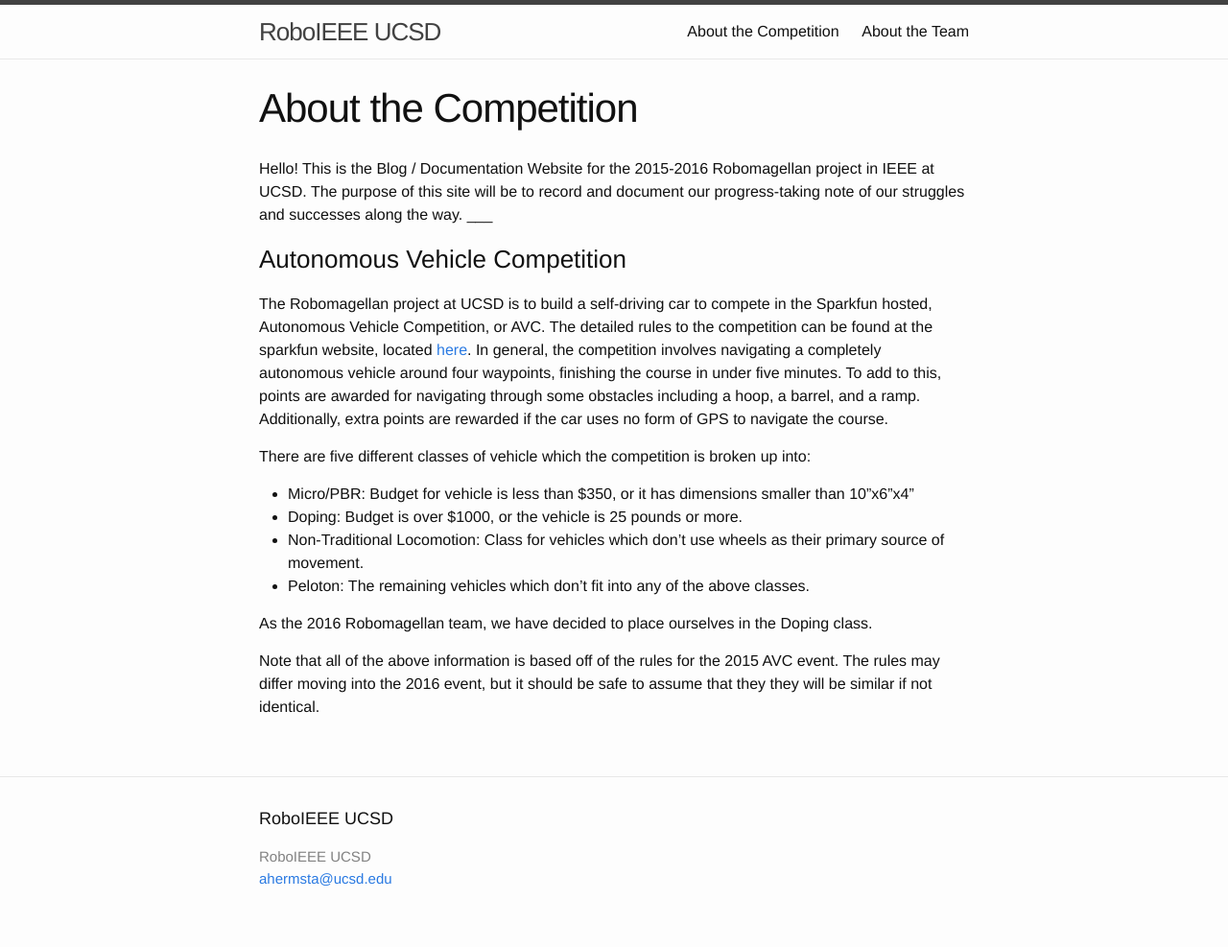
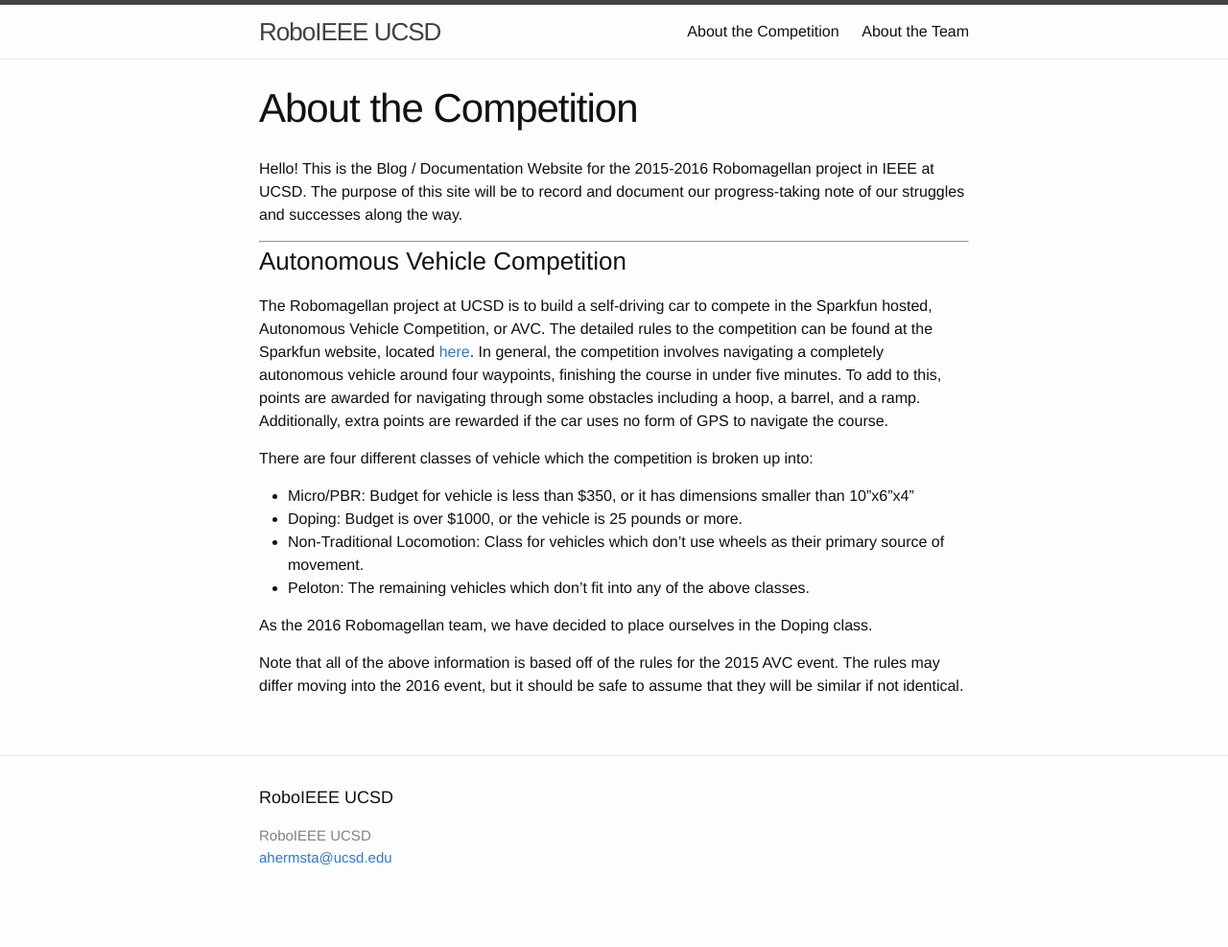
Before and after one commit to hermstadalex/UCSDroboIEEE, a Jekyll site: the page built from about_competition.md, in a window 1280 px wide. Shown: the whole page at 96% size. Built offline with Jekyll 4.4.1, drawn with Linux system fonts in a browser that asks for light colours; after the commit the page ends 965 px from its top, so only the background shows below that.

Commit message:
Fixed typos

```diff
--- a/about_competition.md
+++ b/about_competition.md
@@ -7,13 +7,14 @@
 Hello! This is the Blog / Documentation Website for the 2015-2016 Robomagellan
 project in IEEE at UCSD. The purpose of this site will be to record and document
 our progress-taking note of our struggles and successes along the way.
-___
+
+***
 
 ### Autonomous Vehicle Competition
 
 The Robomagellan project at UCSD is to build a self-driving car to compete in the Sparkfun
 hosted, Autonomous Vehicle Competition, or AVC. The detailed rules to the
-competition can be found at the sparkfun website, located
+competition can be found at the Sparkfun website, located
 [here](https://avc.sparkfun.com/2015/rules). In general, the competition
 involves navigating a completely autonomous vehicle around four waypoints,
 finishing the course in under five minutes. To add to this, points are awarded
@@ -21,7 +22,7 @@
 Additionally, extra points are rewarded if the car uses no form of GPS to
 navigate the course.
 
-There are five different classes of vehicle which the competition is broken up
+There are four different classes of vehicle which the competition is broken up
 into:
 
 * Micro/PBR: Budget for vehicle is less than $350, or it has dimensions smaller
@@ -37,4 +38,4 @@
 
 Note that all of the above information is based off of the rules for the 2015
 AVC event. The rules may differ moving into the 2016 event, but it should be
-safe to assume that they they will be similar if not identical.
+safe to assume that they will be similar if not identical.
```
